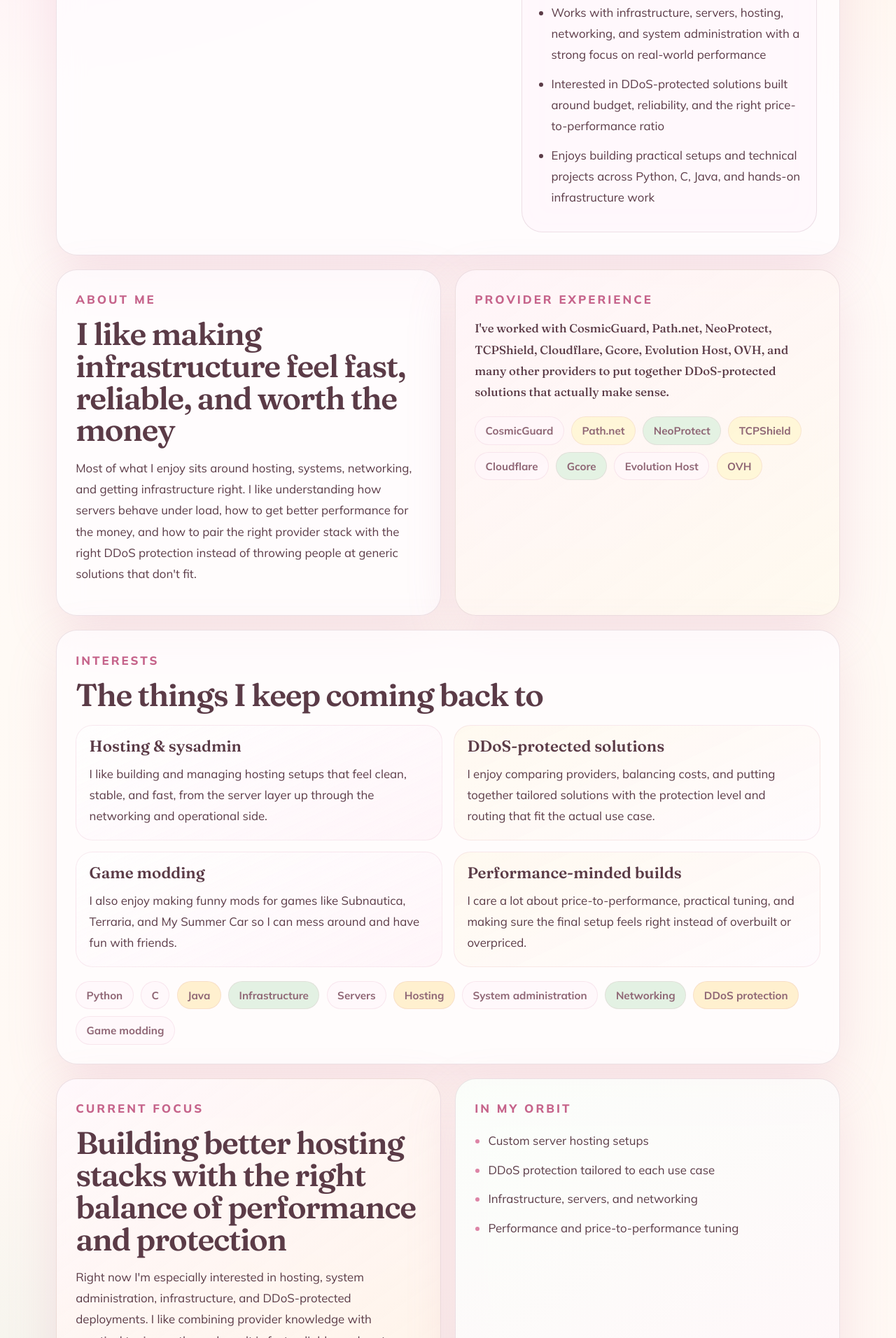
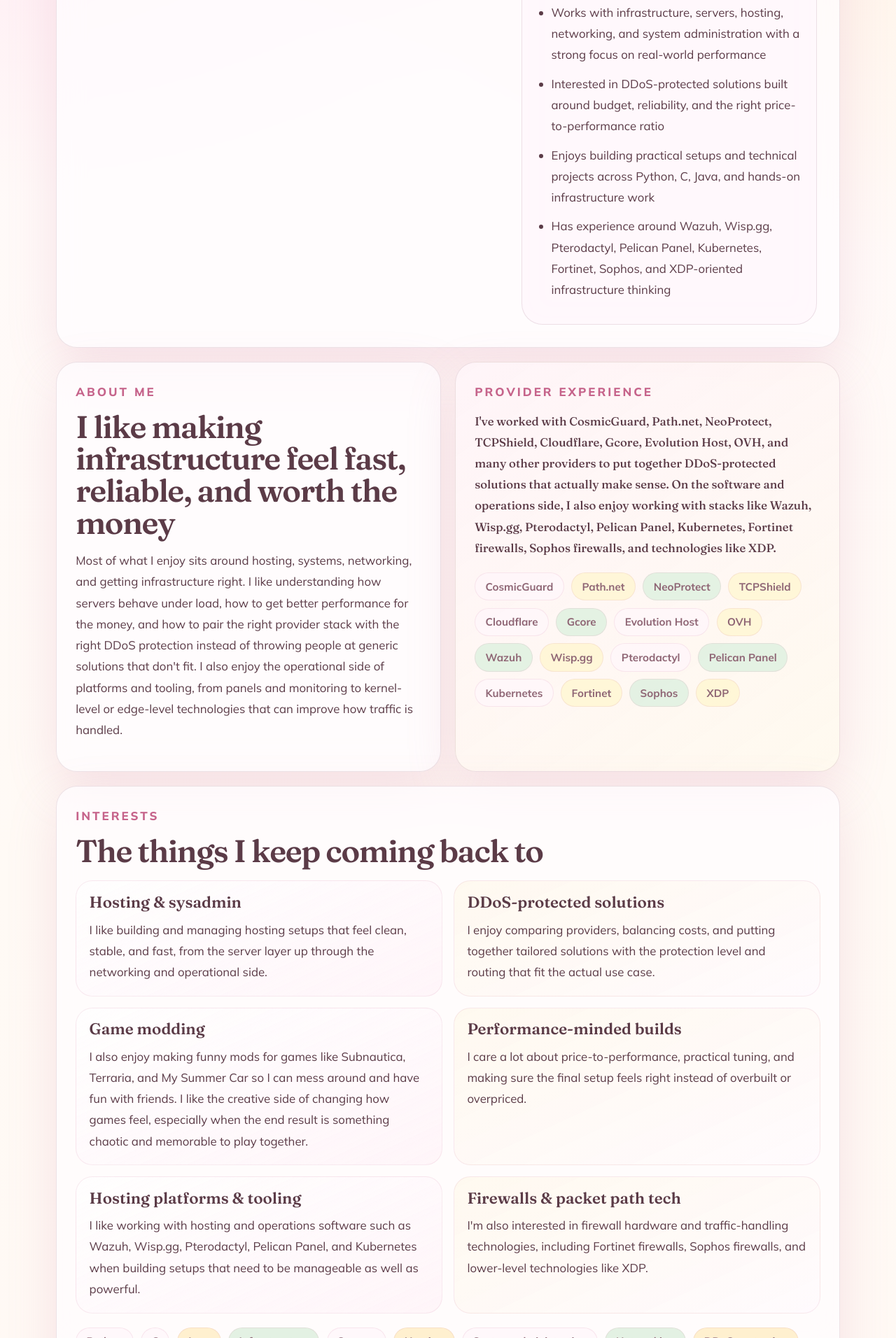
Before and after one commit to lumiaurora/website, a website: page index.html in a window 1280 px wide. Shown: the part 888-2800 px from the top of the page at 70% size. Drawn offline with Linux system fonts and the light colour scheme.

Commit message:
Expand site content with stack experience

```diff
--- a/index.html
+++ b/index.html
@@ -45,7 +45,9 @@
             infrastructure, servers, hosting, system administration, networking,
             low-level systems, and performance-focused setups. I enjoy putting
             together custom hosting solutions with DDoS protection tailored to
-            real needs, budgets, and workloads.
+            real needs, budgets, and workloads, and I like working with the
+            software and hardware stacks that make those deployments actually
+            hold up in practice.
           </p>
           <div class="hero-actions">
             <a class="button button-primary" href="mailto:yukicodes@outlook.com"
@@ -62,6 +64,7 @@
             <span>DDoS-protected solutions</span>
             <span>Infrastructure &amp; servers</span>
             <span>Best price/performance</span>
+            <span>Kubernetes &amp; XDP</span>
           </div>
         </div>
 
@@ -94,6 +97,11 @@
                 Enjoys building practical setups and technical projects across
                 Python, C, Java, and hands-on infrastructure work
               </li>
+              <li>
+                Has experience around Wazuh, Wisp.gg, Pterodactyl, Pelican
+                Panel, Kubernetes, Fortinet, Sophos, and XDP-oriented
+                infrastructure thinking
+              </li>
             </ul>
           </div>
         </aside>
@@ -112,6 +120,9 @@
             behave under load, how to get better performance for the money, and
             how to pair the right provider stack with the right DDoS protection
             instead of throwing people at generic solutions that don&#39;t fit.
+            I also enjoy the operational side of platforms and tooling, from
+            panels and monitoring to kernel-level or edge-level technologies
+            that can improve how traffic is handled.
           </p>
         </article>
 
@@ -120,7 +131,10 @@
           <p class="quote">
             I&#39;ve worked with CosmicGuard, Path.net, NeoProtect, TCPShield,
             Cloudflare, Gcore, Evolution Host, OVH, and many other providers to
-            put together DDoS-protected solutions that actually make sense.
+            put together DDoS-protected solutions that actually make sense. On
+            the software and operations side, I also enjoy working with stacks
+            like Wazuh, Wisp.gg, Pterodactyl, Pelican Panel, Kubernetes,
+            Fortinet firewalls, Sophos firewalls, and technologies like XDP.
           </p>
           <div class="tag-row soft">
             <span>CosmicGuard</span>
@@ -131,6 +145,14 @@
             <span>Gcore</span>
             <span>Evolution Host</span>
             <span>OVH</span>
+            <span>Wazuh</span>
+            <span>Wisp.gg</span>
+            <span>Pterodactyl</span>
+            <span>Pelican Panel</span>
+            <span>Kubernetes</span>
+            <span>Fortinet</span>
+            <span>Sophos</span>
+            <span>XDP</span>
           </div>
         </article>
       </section>
@@ -162,7 +184,9 @@
             <p>
               I also enjoy making funny mods for games like Subnautica,
               Terraria, and My Summer Car so I can mess around and have fun with
-              friends.
+              friends. I like the creative side of changing how games feel,
+              especially when the end result is something chaotic and memorable
+              to play together.
             </p>
           </article>
           <article class="interest-card">
@@ -171,6 +195,22 @@
               I care a lot about price-to-performance, practical tuning, and
               making sure the final setup feels right instead of overbuilt or
               overpriced.
+            </p>
+          </article>
+          <article class="interest-card">
+            <h3>Hosting platforms &amp; tooling</h3>
+            <p>
+              I like working with hosting and operations software such as Wazuh,
+              Wisp.gg, Pterodactyl, Pelican Panel, and Kubernetes when building
+              setups that need to be manageable as well as powerful.
+            </p>
+          </article>
+          <article class="interest-card">
+            <h3>Firewalls &amp; packet path tech</h3>
+            <p>
+              I&#39;m also interested in firewall hardware and traffic-handling
+              technologies, including Fortinet firewalls, Sophos firewalls, and
+              lower-level technologies like XDP.
             </p>
           </article>
         </div>
@@ -185,6 +225,14 @@
           <span>Networking</span>
           <span>DDoS protection</span>
           <span>Game modding</span>
+          <span>Wazuh</span>
+          <span>Wisp.gg</span>
+          <span>Pterodactyl</span>
+          <span>Pelican Panel</span>
+          <span>Kubernetes</span>
+          <span>Fortinet</span>
+          <span>Sophos</span>
+          <span>XDP</span>
         </div>
       </section>
 
@@ -199,7 +247,10 @@
             Right now I&#39;m especially interested in hosting, system
             administration, infrastructure, and DDoS-protected deployments. I
             like combining provider knowledge with practical tuning so the end
-            result is fast, reliable, and cost-effective.
+            result is fast, reliable, and cost-effective, especially when
+            platforms like Wisp.gg, Pterodactyl, Pelican Panel, Kubernetes,
+            monitoring stacks, and firewall hardware all need to work together
+            cleanly.
           </p>
         </article>
         <article class="panel checklist-card" data-reveal>
@@ -209,6 +260,7 @@
             <li>DDoS protection tailored to each use case</li>
             <li>Infrastructure, servers, and networking</li>
             <li>Performance and price-to-performance tuning</li>
+            <li>Hosting platforms, firewalls, and traffic handling tech</li>
           </ul>
         </article>
       </section>
```
Also changed, not shown: content/interests.json (+18 -2 lines), content/providers.json (+10 -2 lines), content/site.json (+9 -6 lines).
